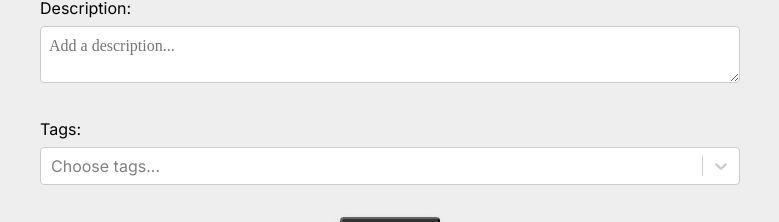
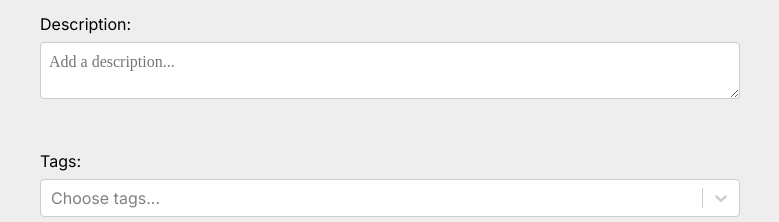
Before and after one commit to msavic248/visit-dummyapi, a Next.js app: page /create in a window 1280 px wide. Shown: the part 281-503 px from the top of the page, without its empty margins (250-1029 px from the left). Built offline with nearby package versions, Linux system fonts and the light colour scheme.

Commit message:
Added form validation

```diff
--- a/pages/create.tsx
+++ b/pages/create.tsx
@@ -75,6 +75,8 @@ const CreatePage: NextPage = () => {
   const [formText, setFormText] = useState("");
   const [selectedTag, setSelectedTag] = useState<any>("");
   const [formTag, setFormTag] = useState<string[]>([]);
+  const [imageValidation, setImageValidation] = useState("");
+  const [textValidation, setTextValidation] = useState("");
 
   //tags are filtered to remove empty items then cached with useMemo
   const mappedTags = useMemo(() => {
@@ -104,6 +106,16 @@ const CreatePage: NextPage = () => {
   const handleFormSubmit = (event: any) => {
     event.preventDefault();
 
+    if(!formImage) {
+      setImageValidation("Please enter an image URL");
+      return ;
+    }
+
+    if(!formText) {
+      setTextValidation("Please enter post caption");
+      return ;
+    }
+
     //fetch POST here
     mutation.mutate()
 
@@ -111,6 +123,8 @@ const CreatePage: NextPage = () => {
     setFormText("");
     setFormTag([]);
     setSelectedTag("");
+    setImageValidation("");
+    setTextValidation("");
   }
 
   //Select library only works when format is {value: value, label: value},
@@ -130,10 +144,12 @@ const CreatePage: NextPage = () => {
           <label htmlFor="image">Image URL:</label>
           <input type="text" name="image" id="image" className={styles.image} value={formImage} onChange={event => setFormImage(event.target.value)} placeholder="Add an imgur url..." />
         </div>
+        <small className={styles.validation}>{imageValidation}</small>
         <div>
           <label htmlFor="text">Description:</label>
           <textarea name="text" id="text" className={styles.image} value={formText} onChange={event => setFormText(event.target.value)} placeholder="Add a description..." />
         </div>
+        <small className={styles.validation}>{textValidation}</small>
         <div>
           <label htmlFor="tags">Tags:</label>
           {/* options need to show all available tags,
--- a/styles/Create.module.css
+++ b/styles/Create.module.css
@@ -32,6 +32,12 @@
     justify-content: center;
 }
 
+.validation {
+    color: 	rgb(255, 0, 0, 0.95);
+    padding-bottom: 1rem;
+    margin-top: -1rem;
+}
+
 @media (prefers-color-scheme: dark) {
     .form {
         color: black;
--- a/styles/Edit.module.css
+++ b/styles/Edit.module.css
@@ -41,3 +41,9 @@
     display: flex;
     justify-content: center;
 }
+
+.validation {
+    color: 	rgb(255, 0, 0, 0.95);
+    padding-bottom: 1rem;
+    margin-top: -1rem;
+}
```
Also changed, not shown: pages/[id]/edit.tsx (+14 -0 lines).
